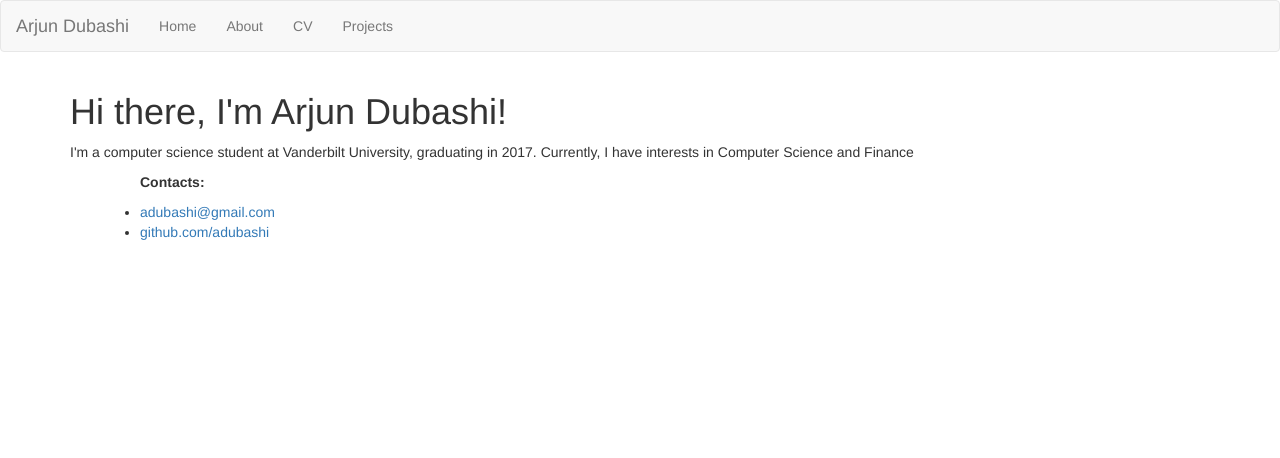
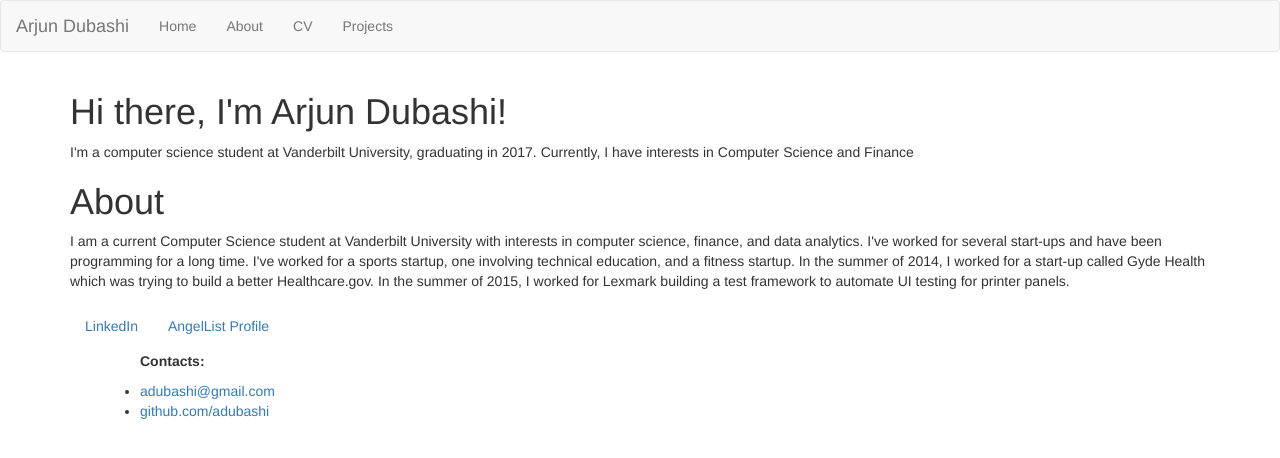
Before and after one commit to adubashi/adubashi.github.io, a Jekyll site: the page built from index.html, in a window 1280 px wide. Shown: the top 458 px of the page. Built offline with Jekyll 4.4.1, drawn with Linux system fonts in a browser that asks for light colours.

Commit message:
Update index.html

```diff
--- a/index.html
+++ b/index.html
@@ -7,3 +7,17 @@
 	<p>I'm a computer science student at Vanderbilt University, graduating in 2017. Currently, I have
 	interests in Computer Science and Finance</p>
 </div><!-- /.blurb -->
+
+<div class="about">
+			<h1>About</h1>
+			<p>I am a current Computer Science student at Vanderbilt University with interests in computer science, finance, and data analytics.
+			I've worked for several start-ups and have been programming for a long time. I've worked for a sports startup, one involving technical education, and a fitness startup.
+			In the summer of 2014, I worked for a start-up called Gyde Health which was trying to build a better Healthcare.gov.
+			In the summer of 2015, I worked for Lexmark building a test framework to automate UI testing for printer panels.
+			</p>
+
+			<ul class="nav navbar-nav">
+				<li><a href="#https://www.linkedin.com/in/arjundubashi">LinkedIn</a></li>
+				<li><a href="#https://angel.co/arjun-dubashi">AngelList Profile</a></li>
+			</ul>
+</div>
```
